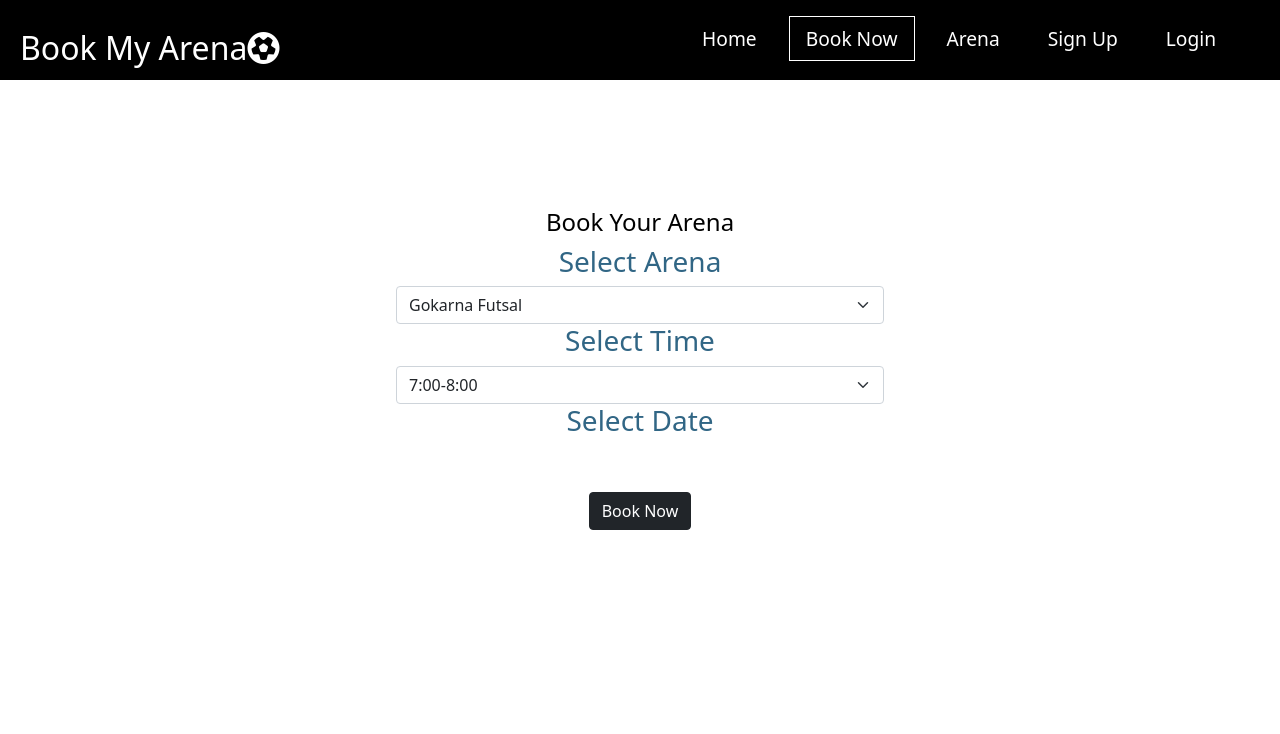
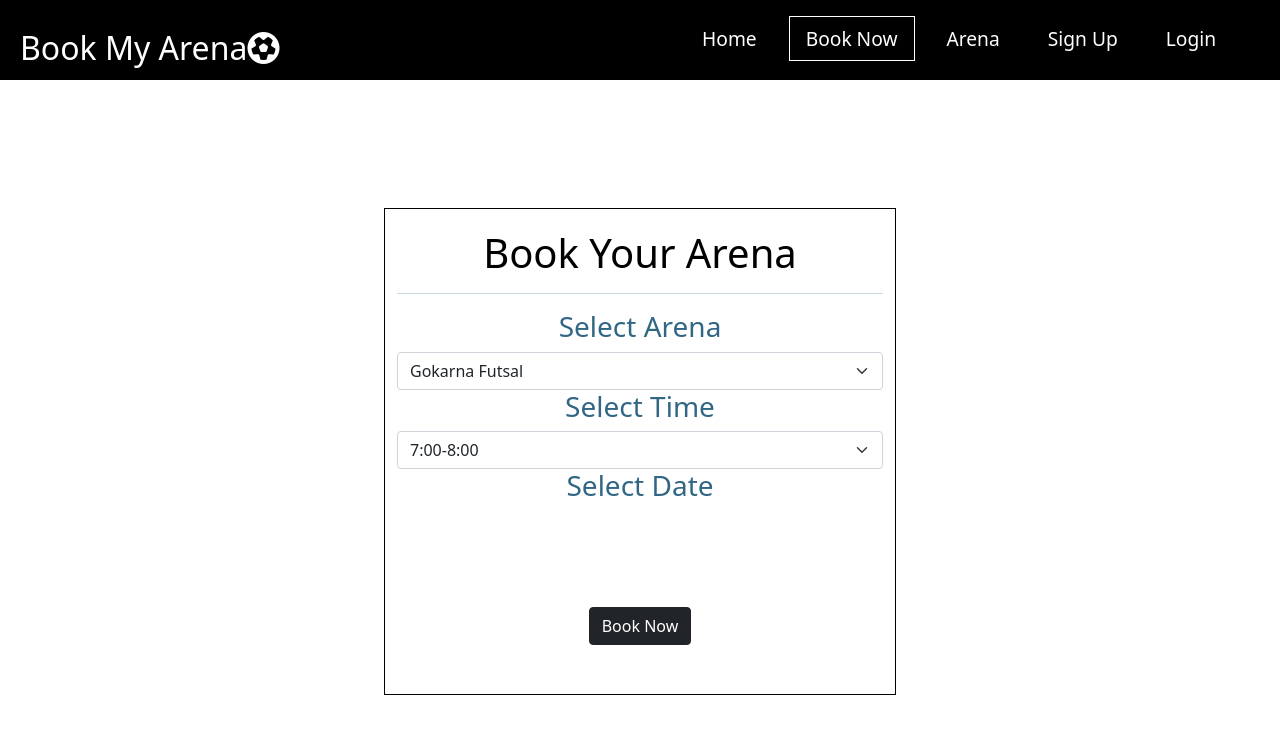
Before and after one commit to beezustha/project, a React (Create React App) app: page /booking in a window 1280 px wide. Shown: the top 734 px of the page. Built offline with nearby package versions, Linux system fonts and the light colour scheme; a web font is replaced by a local one.

Commit message:
booking changes

```diff
--- a/src/Pages/Booking/Booking.jsx
+++ b/src/Pages/Booking/Booking.jsx
@@ -8,9 +8,10 @@ import { content } from "./Content";
 function Booking(props) {
   return (
     <div className="book-form">
-      <Container>
-        <h1 style={{ color: "Black", fontSize: "24px" }}>Book Your Arena</h1>
-        <Row className="mb-3">
+      <Container style={{ border: "1px solid black", marginTop: "20%" }}>
+        <h1 style={{ color: "Black", marginTop: "20px" }}>Book Your Arena</h1>
+        <hr />
+        <Row className="mb-5">
           <Form.Group as={Col} controlId="formGridState">
             <h3>Select Arena</h3>
             <Form.Select defaultValue="Choose...">
@@ -18,7 +19,6 @@ function Booking(props) {
                 return <option value={bookData.id}>{bookData.name}</option>;
               })}{" "}
             </Form.Select>
-
             <h3>Select Time</h3>
             <Form.Select defaultValue="Choose...">
               <option>7:00-8:00</option>
@@ -35,14 +35,12 @@ function Booking(props) {
               <option value="5">05:00-06:00</option>
             </Form.Select>
             <h3>Select Date</h3>
-            {/* <Form.Select defaultValue="Choose...">
-              <option value={getDate}>Today</option>
-              <option value={getDate}>Tomorrow</option>
-            </Form.Select> */}
           </Form.Group>
         </Row>
 
-        <Button variant="dark">Book Now</Button>
+        <Button variant="dark" style={{ margin: "10%" }}>
+          Book Now
+        </Button>
       </Container>
     </div>
   );
```
Also changed, not shown: 1 other file (tests, documents, lock files or other folders).
